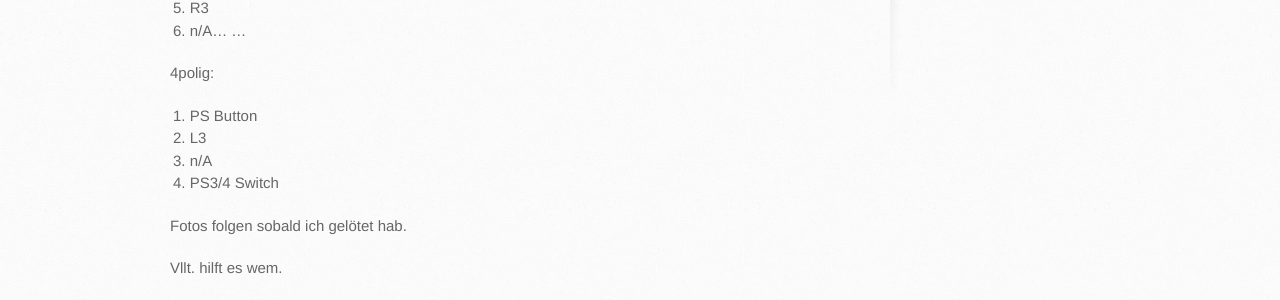
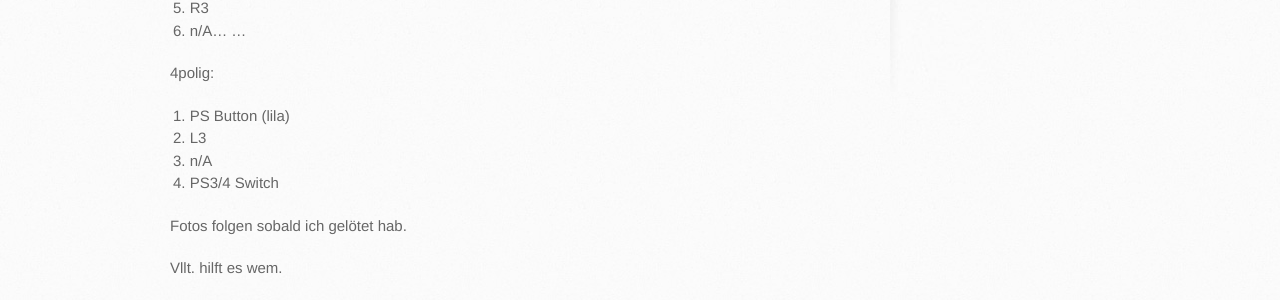
Before and after one commit to pseiler/phils3rs_blog, a Jekyll site: the page built from _posts/2016-02-02-Hori-Real-Arcade-Pro-4-Pin-Layout.md, in a window 1280 px wide. Shown: the part 644-944 px from the top of the page. Built offline with Jekyll 4.4.1, drawn with Linux system fonts in a browser that asks for light colours; Markdown is read by kramdown in place of the engine named in the settings.

Commit message:
mini fix

```diff
--- a/_posts/2016-02-02-Hori-Real-Arcade-Pro-4-Pin-Layout.md
+++ b/_posts/2016-02-02-Hori-Real-Arcade-Pro-4-Pin-Layout.md
@@ -24,7 +24,7 @@ Dieses Panel hat zwei kleine Kabelbäume. Einmal eins mit 9 Litzen, das andere m
 
 4polig:
 
-1.  PS Button
+1.  PS Button (lila)
 2.  L3
 3.  n/A
 4.  PS3/4 Switch
```
